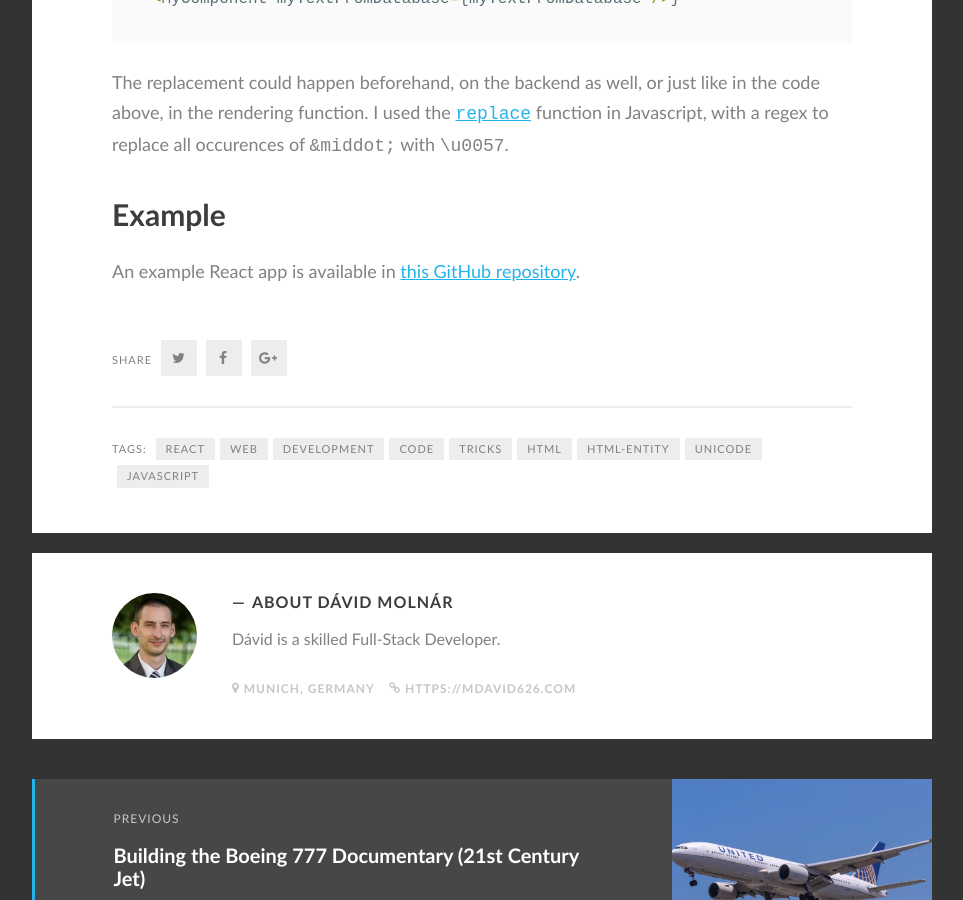
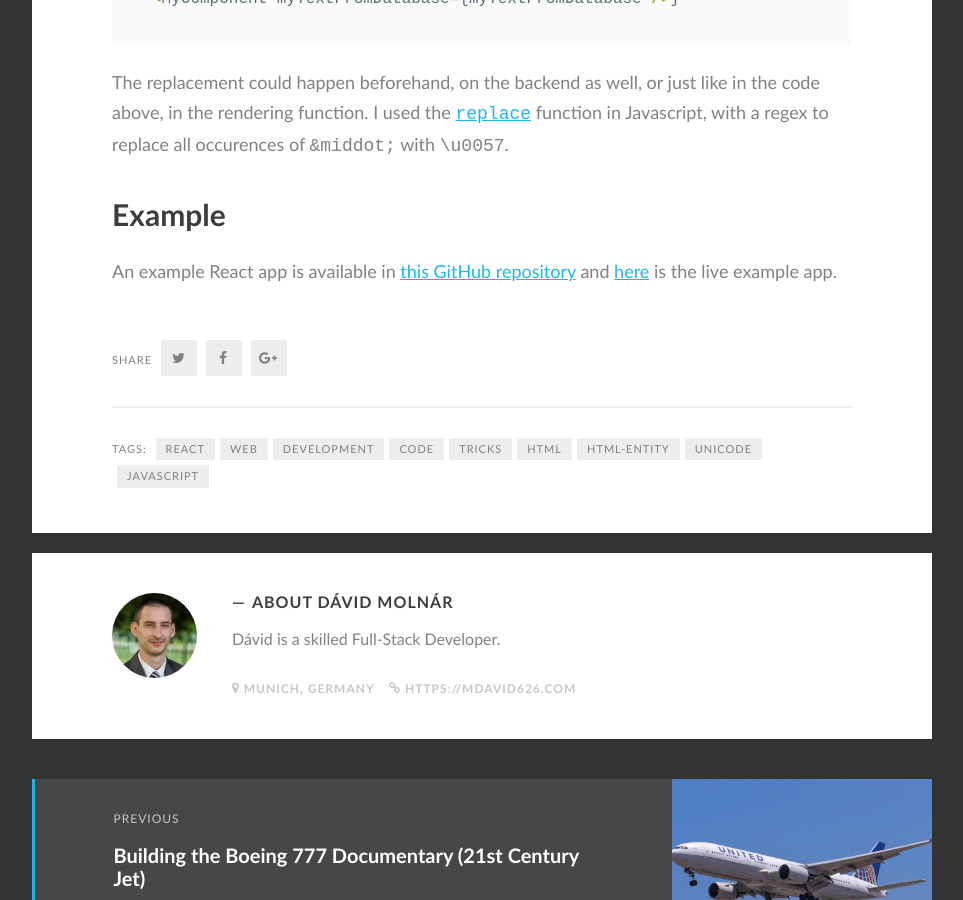
Before and after one commit to mdavid626/blog, a Jekyll site: the page built from _posts/2019-03-31-How-to-use-HTML-entities-without-dangerouslySetInnerHTML.md, in a window 1280 px wide and 900 px high, scrolled down 2034 px. Shown: the whole window, without its empty margins (8-971 px from the left). Built offline with Jekyll 4.4.1, drawn with Linux system fonts in a browser that asks for light colours; some web fonts are replaced; comment, search, counter and statistics services are not loaded.

Commit message:
Add link

```diff
--- a/_posts/2019-03-31-How-to-use-HTML-entities-without-dangerouslySetInnerHTML.md
+++ b/_posts/2019-03-31-How-to-use-HTML-entities-without-dangerouslySetInnerHTML.md
@@ -45,4 +45,4 @@
 The replacement could happen beforehand, on the backend as well, or just like in the code above, in the rendering function. I used the [`replace`](https://developer.mozilla.org/en-US/docs/Web/JavaScript/Reference/Global_Objects/String/replace) function in Javascript, with a regex to replace all occurences of `&middot;` with `\u0057`.
 
 ## Example
-An example React app is available in [this GitHub repository](https://blog.mdavid626.com/2019/03/31/How-to-use-HTML-entities-without-dangerouslySetInnerHTML/).
+An example React app is available in [this GitHub repository](https://blog.mdavid626.com/2019/03/31/How-to-use-HTML-entities-without-dangerouslySetInnerHTML/) and [here](https://mdavid626.github.io/react-html-entities-example/) is the live example app.
```
